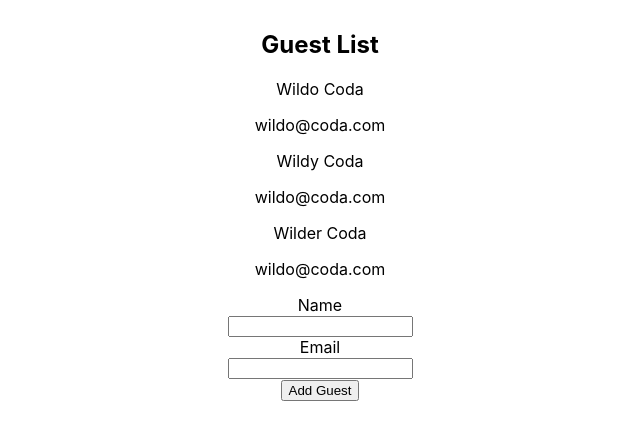
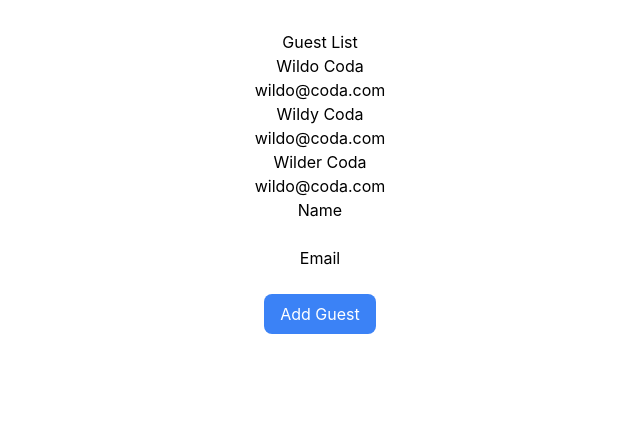
Before and after one commit to reMRKableDev/react-context-intro, a React (Create React App) app: page / in a window 1280 px wide. Shown: the top 440 px of the page, without its empty margins (320-960 px from the left). Built offline with nearby package versions, Linux system fonts and the light colour scheme.

Commit message:
feat: configure tailwindcss

```diff
--- /dev/null
+++ b/postcss.config.js
@@ -0,0 +1,6 @@
+module.exports = {
+  plugins: {
+    tailwindcss: {},
+    autoprefixer: {},
+  },
+}
--- a/src/components/Form.js
+++ b/src/components/Form.js
@@ -5,11 +5,13 @@ export default class Form extends Component {
   render() {
     return (
       // reading the context
-      <GuestContext.Consumer>{(guestContext)=> {
+      <GuestContext.Consumer>
+        {(guestContext) => {
           // extracting context values
-        const {name, email, handleInputChange, handleSubmitForm} = guestContext
+          const { name, email, handleInputChange, handleSubmitForm } =
+            guestContext;
 
-        return(
+          return (
             <form onSubmit={handleSubmitForm}>
               <label htmlFor="name">Name</label> <br />
               <input
@@ -27,9 +29,14 @@ export default class Form extends Component {
                 onChange={handleInputChange}
               />
               <br />
-            <button type="submit">Add Guest</button>
+              <button
+                className="px-4 py-2 bg-blue-500 text-white rounded-lg hover:bg-blue-600"
+                type="submit"
+              >
+                Add Guest
+              </button>
             </form>
-        )
+          );
         }}
       </GuestContext.Consumer>
     );
--- a/src/index.css
+++ b/src/index.css
@@ -1,3 +1,7 @@
+@tailwind base;
+@tailwind components;
+@tailwind utilities;
+
 body {
   margin: 0;
   font-family: -apple-system, BlinkMacSystemFont, "Segoe UI", "Roboto", "Oxygen",
--- /dev/null
+++ b/tailwind.config.js
@@ -0,0 +1,8 @@
+/** @type {import('tailwindcss').Config} */
+module.exports = {
+  content: ["./index.html", "./src/**/*.{js,ts,jsx,tsx}"],
+  theme: {
+    extend: {},
+  },
+  plugins: [],
+};
```
Lines whose indentation alone changed are shown as unchanged.
